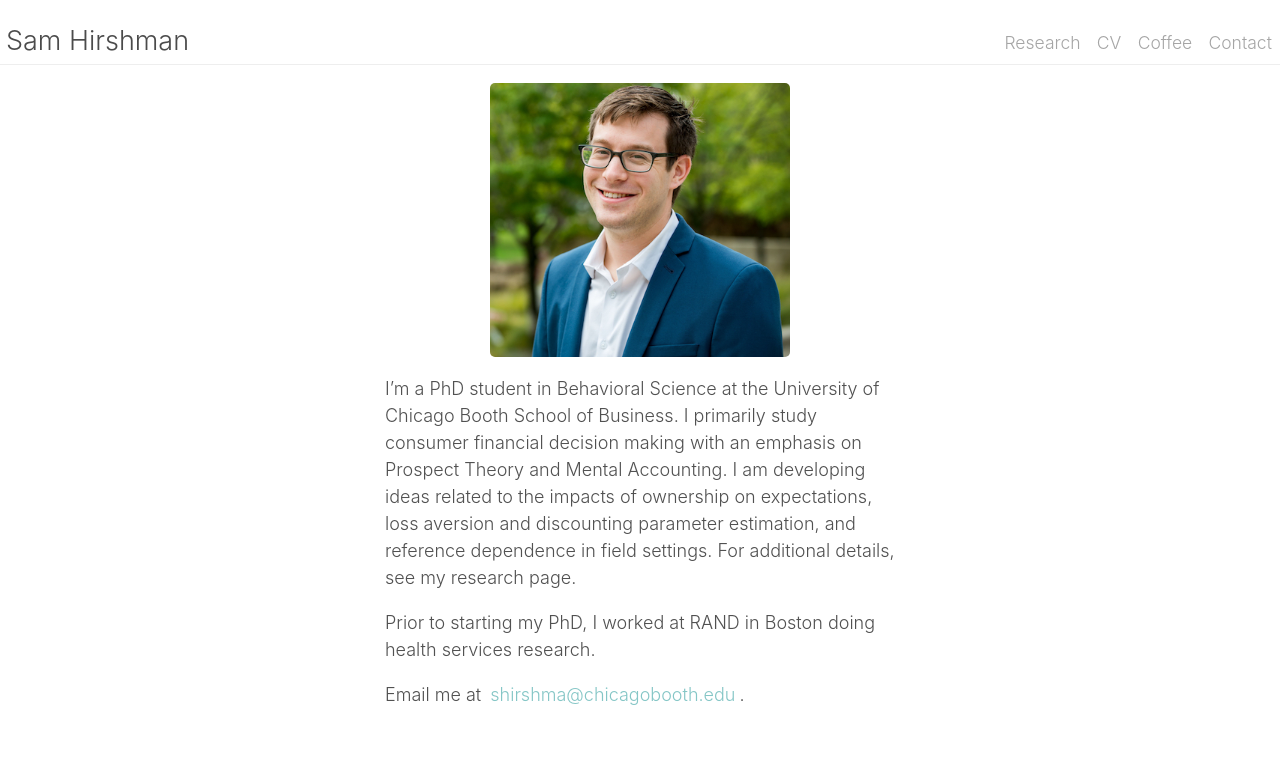
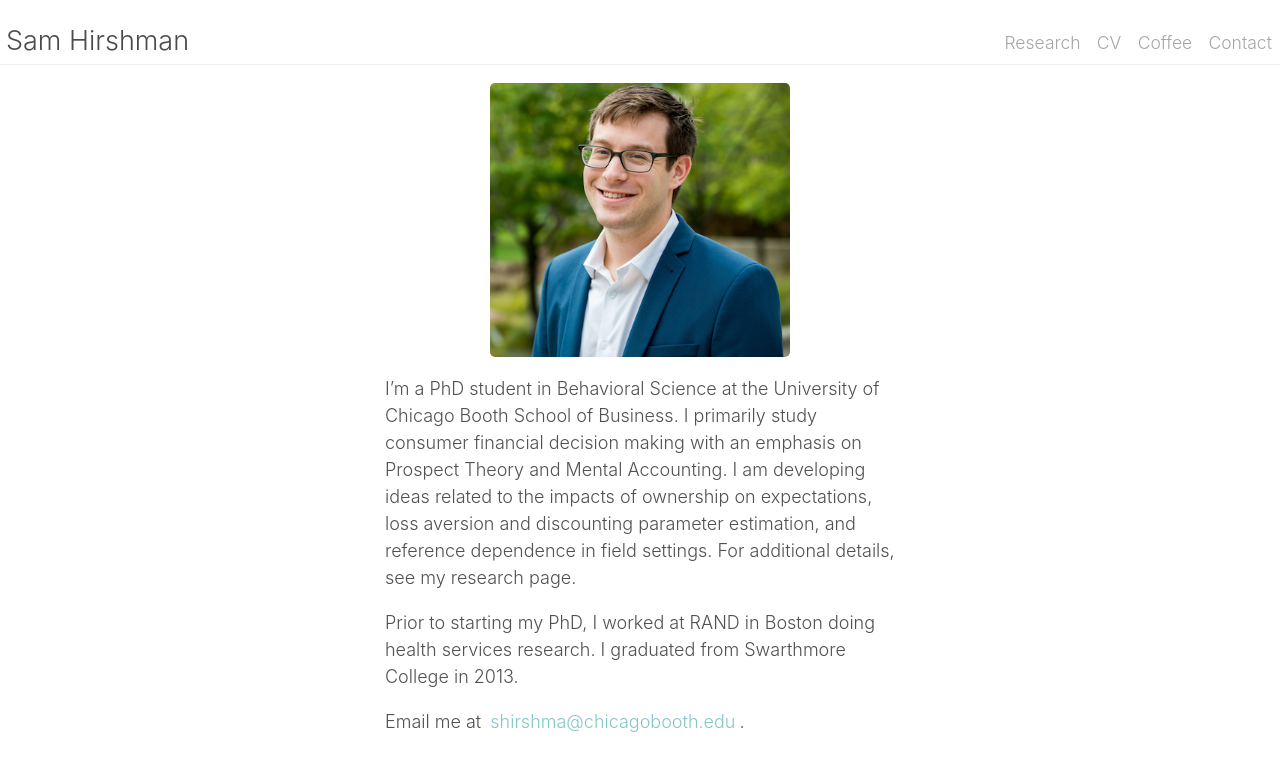
Before and after one commit to shirshma/shirshma.github.io, a Jekyll site: the page built from index.md, in a window 1280 px wide. Shown: the top 771 px of the page. Built offline with Jekyll 4.4.1, drawn with Linux system fonts in a browser that asks for light colours.

Commit message:
Update index.md

```diff
--- a/index.md
+++ b/index.md
@@ -7,7 +7,7 @@ description: PhD student in Behavioral Science at University of Chicago's Booth
 
 I’m a PhD student in Behavioral Science at the University of Chicago Booth School of Business. I primarily study consumer financial decision making with an emphasis on Prospect Theory and Mental Accounting. I am developing ideas related to the impacts of ownership on expectations, loss aversion and discounting parameter estimation, and reference dependence in field settings. For additional details, see my research page.
 
-<p> Prior to starting my PhD, I worked at RAND in Boston doing health services research.
+<p> Prior to starting my PhD, I worked at RAND in Boston doing health services research. I graduated from Swarthmore College in 2013.
 
 <p>
 Email me at <a href="mailto:shirshma@chicagobooth.edu">shirshma@chicagobooth.edu</a>.
```
